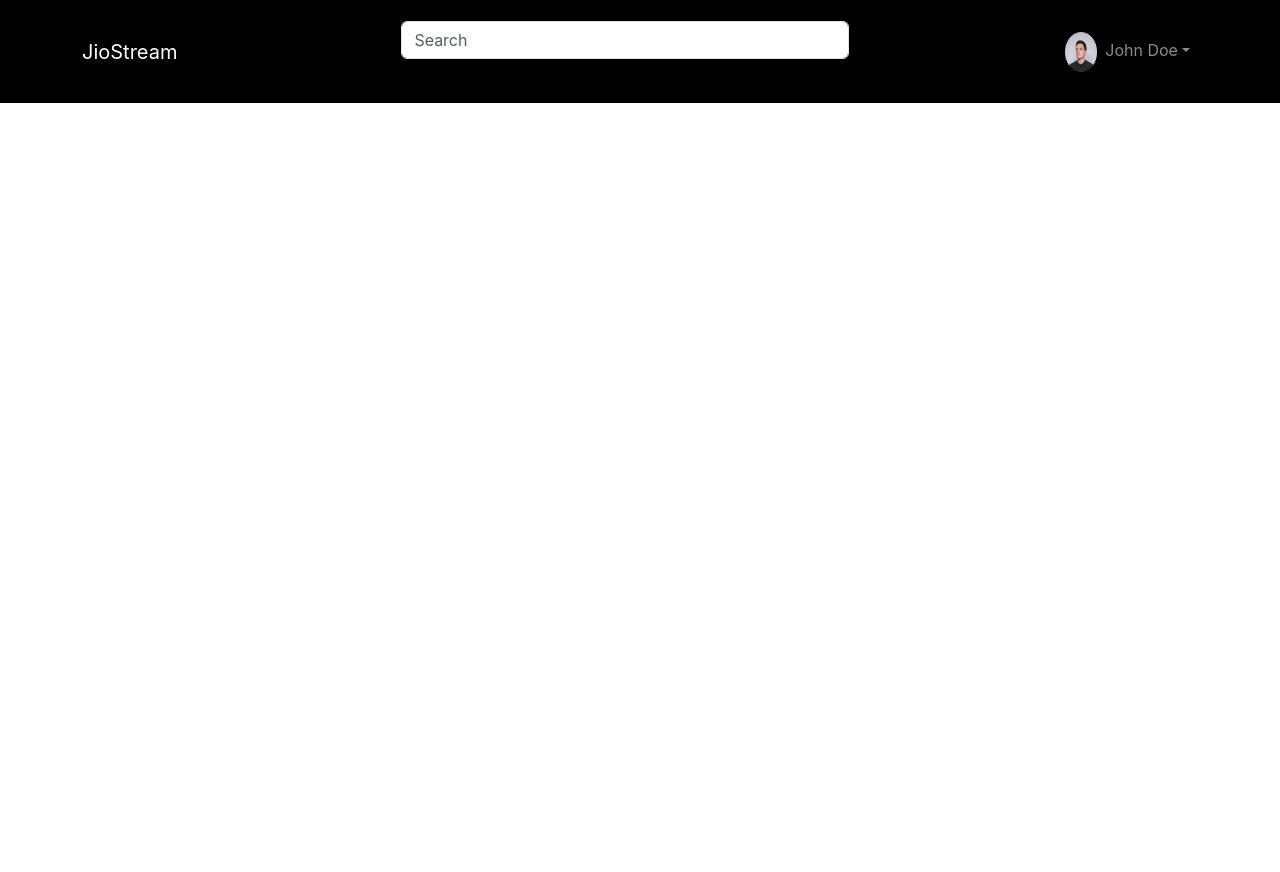
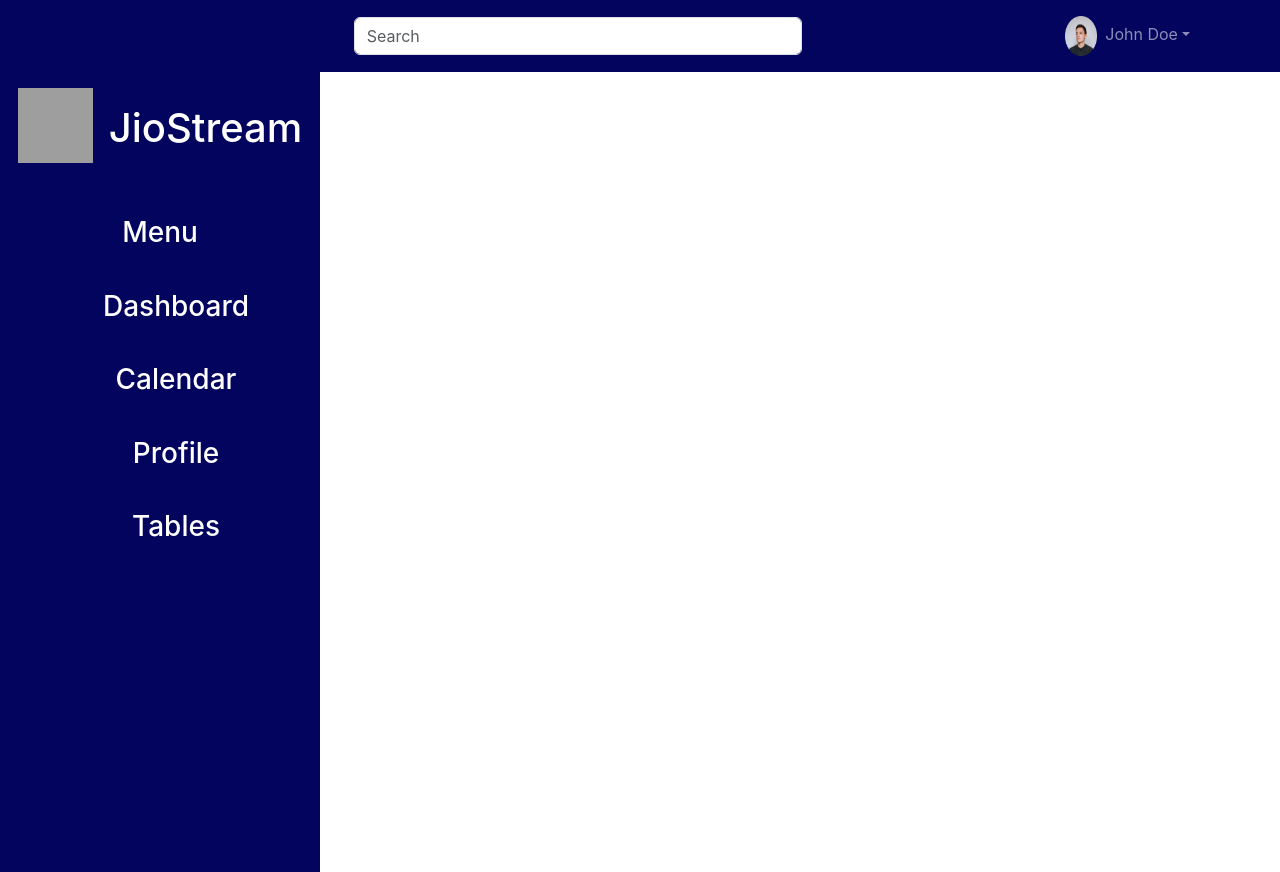
Before and after one commit to ImaadM097/Jio_Admin_Portal, a React (Create React App) app: page /dashboard in a window 1280 px wide. Before the commit the page ends 800 px from the top, so only its background shows below. Built offline with nearby package versions, Linux system fonts and the light colour scheme; grey boxes are pictures that could not be loaded.

Commit message:
Integrated side bar and navbar

```diff
--- a/src/App.css
+++ b/src/App.css
@@ -1,8 +1,10 @@
+
 /* .App {
   text-align: center;
 } */
 
-.App-logo {
+/* .App-logo { */
+/* .App-logo {
   height: 40vmin;
   pointer-events: none;
 }
@@ -36,6 +38,7 @@
     transform: rotate(360deg);
   }
 }
+} */
 
 #searchBar {
   min-width: 35vw;
@@ -45,3 +48,7 @@
   width: 40px;
   padding-right: 8px;
 }
+#navbarJio{
+  background-color: #03045e;
+  height: auto;
+}
--- a/src/App.js
+++ b/src/App.js
@@ -1,6 +1,7 @@
 import './App.css';
 import { BrowserRouter, Routes, Route } from "react-router-dom"
 import Login from './login/login';
+import Sidebar from './dashboard/Sidebar/Sidebar';
 import Navbar from './dashboard/navbar';
 
 function App() {
@@ -8,7 +9,12 @@ function App() {
     <BrowserRouter>
       <Routes>
         <Route path="/login" element={<Login />} />
-        <Route path="/dashboard" element={<Navbar />} />
+        <Route path="/dashboard" element={
+          <>
+          <Navbar />
+          <Sidebar />
+          </>
+          } />
 
       </Routes>
     </BrowserRouter>
--- a/src/dashboard/Sidebar/Sidebar.js
+++ b/src/dashboard/Sidebar/Sidebar.js
@@ -3,7 +3,7 @@ import Header from './Components/Header';
 import MenuList from './Components/MenuList';
 function Sidebar(){
     return(
-        <aside className="container">
+        <aside className="container1">
             <Header/>
             <MenuList/>
         </aside>
--- a/src/dashboard/Sidebar/Styles/container.css
+++ b/src/dashboard/Sidebar/Styles/container.css
@@ -1,4 +1,4 @@
-.container{
+.container1{
     width: 20rem;
     height: 100vh;
     background-color: #03045e;
--- a/src/dashboard/navbar.jsx
+++ b/src/dashboard/navbar.jsx
@@ -1,11 +1,12 @@
 import React, { useState } from 'react';
+import '../App.css'
 
 const Navbar = () => {
 
     return (
-        <nav className="navbar navbar-expand-lg navbar-dark bg-black">
+        <nav className="navbar navbar-expand-lg navbar-dark" id="navbarJio">
             <div className="container">
-                <a href="index.html" className="navbar-brand">JioStream</a>
+                <a href="index.html" className="navbar-brand"></a>
                 <form class="form-inline">
                     <input className="form-control mr-sm-2" type="search" placeholder="Search" aria-label="Search" id='searchBar'/>
                 </form>
--- a/src/login/login.css
+++ b/src/login/login.css
@@ -39,7 +39,7 @@ label {
     margin-right: 3%;
 }
 
-input {
+/* input {
     margin-top: 3%;
     margin-bottom: 8%;
-}
+} */
```
